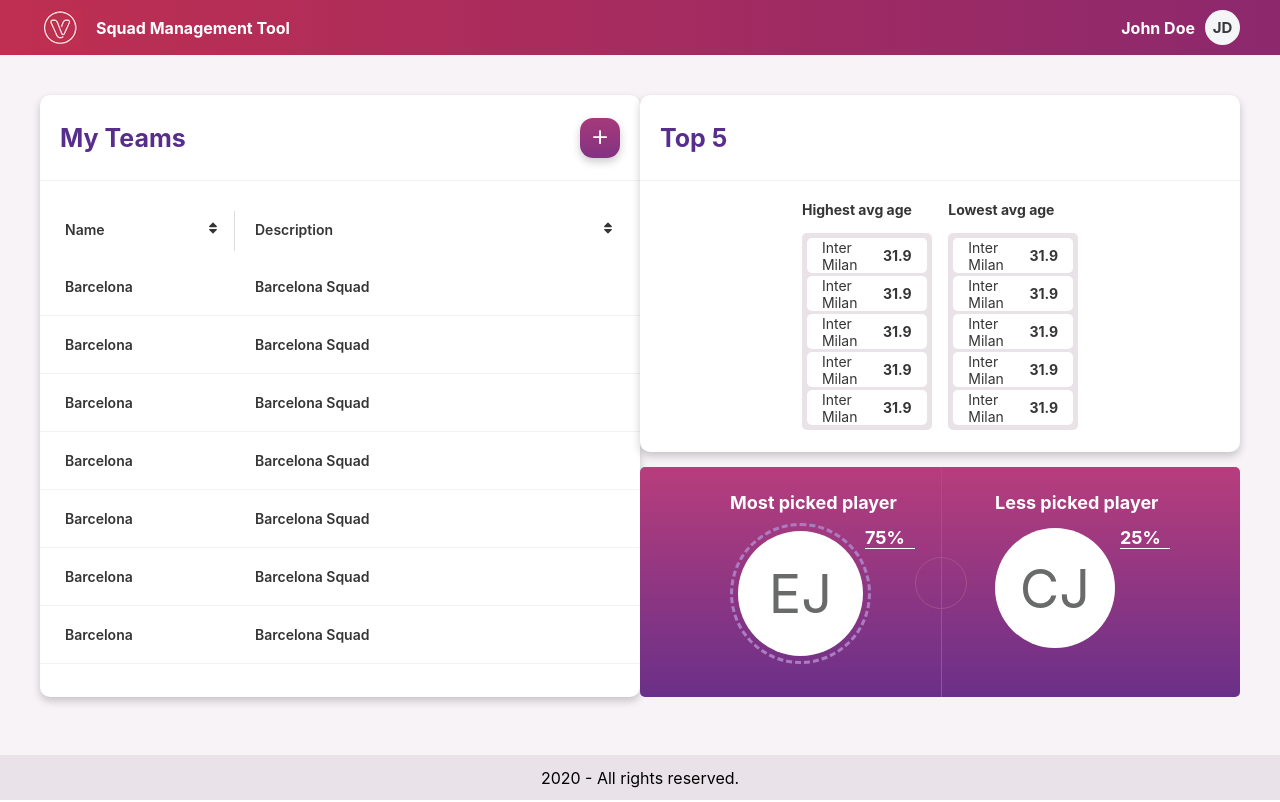
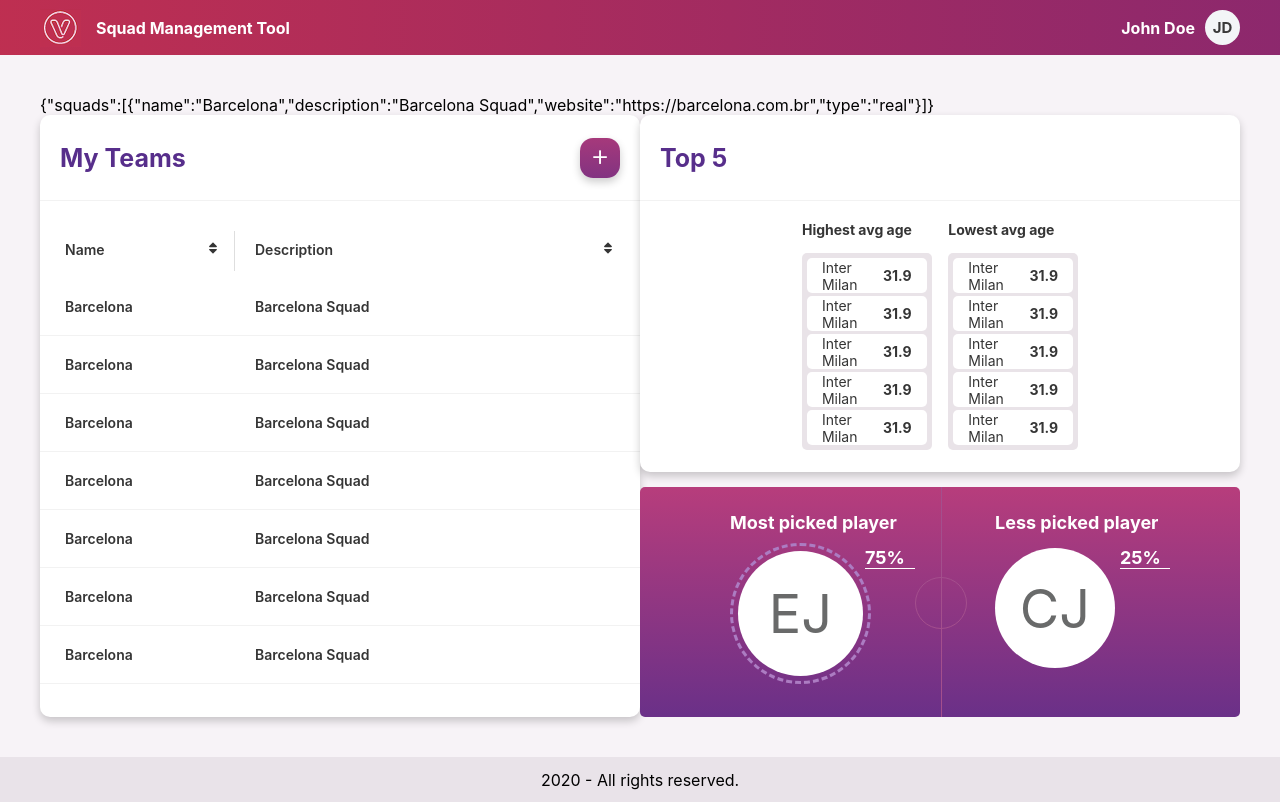
Before and after one commit to edsonsenna/squad-management, a React (Create React App) app: page / in a window 1280 px wide. Built offline with nearby package versions, Linux system fonts and the light colour scheme.

Commit message:
Creating inital redux schema

```diff
--- a/package.json
+++ b/package.json
@@ -11,6 +11,7 @@
     "@types/node": "^12.0.0",
     "@types/react": "^16.9.0",
     "@types/react-dom": "^16.9.0",
+    "@types/react-redux": "^7.1.9",
     "@types/react-router-dom": "^5.1.6",
     "material-ui-chip-input": "^1.1.0",
     "react": "^17.0.0",
--- a/src/App.tsx
+++ b/src/App.tsx
@@ -5,14 +5,17 @@
   Route,
   Redirect,
 } from "react-router-dom";
+import { Provider } from 'react-redux';
 
 import './App.css';
 import Scaffold from './components/Scaffold/Scaffold';
 import Create from './screens/Create/Create';
 import Home from './screens/Home/Home';
+import store from './store';
 
 function App() {
   return (
+    <Provider store={store}>
       <Router>
         <Switch>
           <Route exact path="/">
@@ -28,6 +31,7 @@
           <Redirect from='*' to='/' />
         </Switch>
       </Router>
+    </Provider>
   );
 }
 
--- /dev/null
+++ b/src/reducers/index.tsx
@@ -0,0 +1,38 @@
+
+const INITIAL_STATE = {
+    squads: [
+        {
+            name: 'Barcelona',
+            description: 'Barcelona Squad',
+            website: 'https://barcelona.com.br',
+            type: 'real'
+        }
+    ]
+};
+
+interface Squad {
+    name: String,
+    description: String,
+    website: String,
+    type: String
+}
+
+interface ActionProps {
+    type: String,
+    squad: Squad
+};
+
+interface StateProps {
+    squads: Squad[]
+};
+
+const squads = (state: StateProps = INITIAL_STATE, action: ActionProps) => {
+    switch(action.type) {
+        case 'ADD_SQUAD':
+            return { ...state, squads: [...state.squads, action.squad]};
+        default:
+            return state;
+    }
+}
+
+export default squads;
--- a/src/screens/Home/Home.tsx
+++ b/src/screens/Home/Home.tsx
@@ -4,10 +4,15 @@
 import TopFiveCard from './TopFiveCard/TopFiveCard';
 import MostLessPickedCard from './MostLessPickedCard/MostLessPickedCard';
 import './Home.css';
+import { useSelector } from 'react-redux';
 
 const Home = () => {
+
+  const redux = useSelector(state => state);
+
   return (
     <div>
+      { JSON.stringify(redux) }
       <div className='row'>
         <div className='column squads-column'>
           <SquadsTable />
--- /dev/null
+++ b/src/store/index.tsx
@@ -0,0 +1,7 @@
+import { createStore } from 'redux';
+
+import squads from '../reducers';
+
+const store = createStore(squads);
+
+export default store;
```
Also changed, not shown: 1 other file (tests, documents, lock files or other folders). Lines whose indentation alone changed are shown as unchanged.
